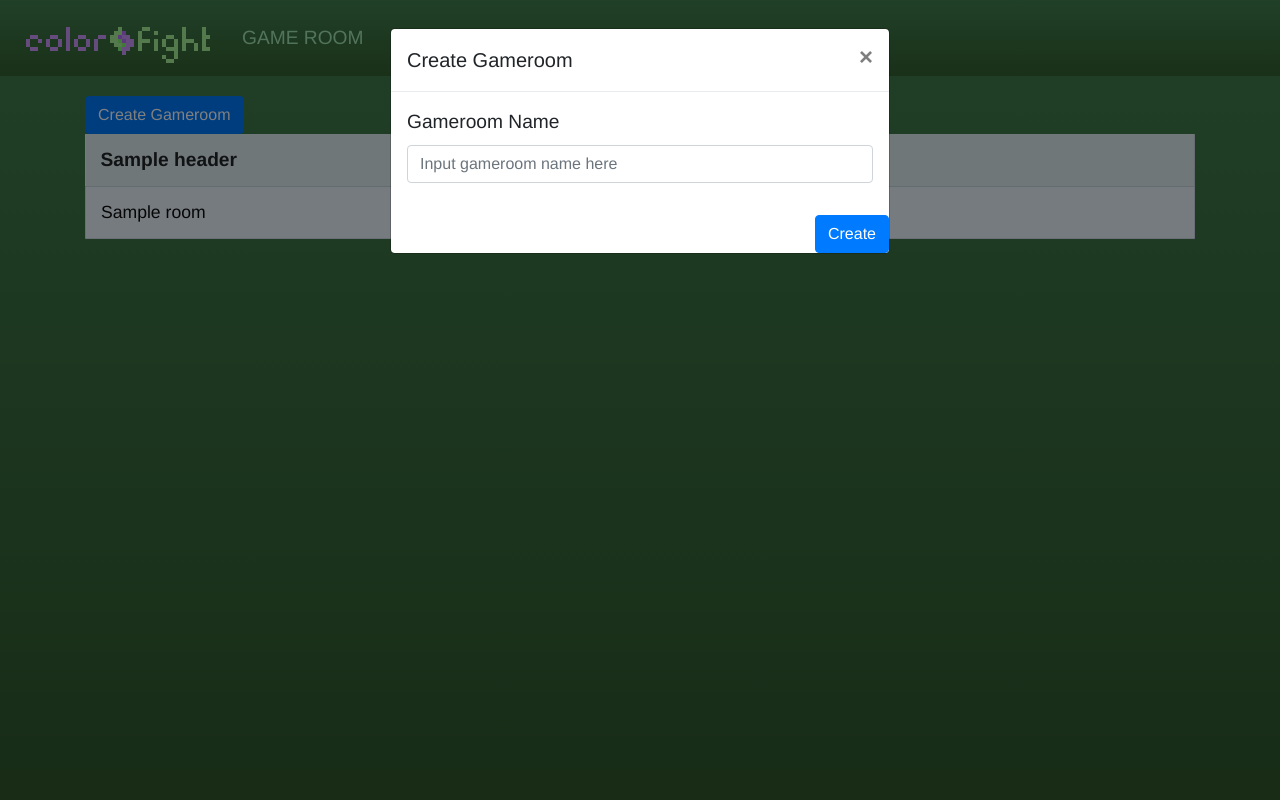
After one commit to gaogaotiantian/ColorFightIIServer, a Python web app: template web/templates/gameroom_list.html in a window 1280 px wide, after a click on "Create Gameroom". The commit adds this page. Run offline with Jinja, Linux system fonts and the light colour scheme; the template is opened without the code that fills it: most values are stand-ins (such as "Sample title", 1, 10 or a date in 2020); some libraries are stand-ins or nearby versions.

Commit message:
Add multiple gamerooms feature in.
Now the players can create their own gameroom

```diff
--- a/web/main.py
+++ b/web/main.py
@@ -15,7 +15,8 @@ async def init_app():
     app = web.Application()
 
     aiohttp_jinja2.setup(app, loader=jinja2.FileSystemLoader(str(PROJECT_ROOT / 'templates')))
-    app['game'] = Colorfight()
+    app['game'] = {}
+    app['game']['public'] = Colorfight()
     app['game_sockets'] = []
     setup_routes(app)
     setup_static_routes(app)
--- a/web/static/gamerender.js
+++ b/web/static/gamerender.js
@@ -2,7 +2,7 @@
 // WebSocket Variables
 
 const gameProtocol  = window.location.protocol=='https:'&&'wss://'||'ws://';
-const gameSocket    = new WebSocket( gameProtocol + window.location.host + "/game_channel" );
+const gameSocket    = new WebSocket( gameProtocol + window.location.host + window.location.pathname + "/game_channel" );
 
 ////////////////////////////////////////////////////////////////////////////////
 // DOM Variables
@@ -259,7 +259,7 @@ function join_game_button() {
 
     if (actionChannel == null) {
         // Open a socket to the action channel.
-        actionChannel = new WebSocket(gameProtocol + window.location.host + "/action_channel");
+        actionChannel = new WebSocket(gameProtocol + window.location.host + window.location.pathname + "/action_channel");
         // Register ourselves when the socket finishes initializing.
         actionChannel.onopen = function() {
             send_join_command(username, password);
--- /dev/null
+++ b/web/static/gameroom_list.js
@@ -0,0 +1,26 @@
+function createGameroom( data ) {
+    if (data && data['gameroom_id']) {
+        $.ajax( {
+            url: "/creategameroom",
+            method: "POST",
+            dataType: "json",
+            contentType: "application/json;charset=UTF-8",
+            data: JSON.stringify( data ),
+            success: function(msg) {
+                document.location.reload()
+            }
+        } );
+    }
+}
+
+function getConfig() {
+    var data = {};
+    data['gameroom_id'] = $( '#gameroom-name' ).val();
+    return data;
+}
+
+$(function() {
+    $( '#create-gameroom-button' ).click( function() {
+        createGameroom( getConfig() );
+    })
+})
--- a/web/static/page.css
+++ b/web/static/page.css
@@ -66,7 +66,7 @@ body {
     border: 0;
 }
 
-.btn {
+.btn-start {
     padding: 15px 20px;
     text-align: center;
     text-transform: uppercase;
@@ -145,3 +145,36 @@ code {
     border-radius: 4px;
     padding: 2px 4px;
 }
+
+.table-container {
+    background: #edf6ff;
+}
+
+table {
+    width: 100%;
+    max-width: 100%;
+    border-color: grey;
+}
+
+thead {
+    display: table-header-group;
+    vertical-align: middle;
+    background: rgba(2, 82, 30, 0.05);
+}
+
+th {
+    border-right: 1.2px solid rgba(8, 27, 83, 0.1);
+    padding: 15px;
+    font-size: 1.2rem;
+}
+
+tr {
+    display: table-row;
+}
+
+td {
+    border: 1.2px solid rgba(8, 27, 83, 0.1);
+    color: #0c0c0c;
+    padding: 15px;
+    font-size: 1.1rem;
+}
--- a/web/templates/gameroom.html
+++ b/web/templates/gameroom.html
@@ -2,7 +2,7 @@
 <html>
   <head>
     {% include 'header.html' %}
-    <link rel="stylesheet" href='./static/gameroom.css'>
+    <link rel="stylesheet" href='/static/gameroom.css'>
   </head>
   <body>
     {% include 'navbar.html' %}
@@ -53,7 +53,7 @@
     </div>
     {% include 'config_modal.html' %}
     <script src="https://cdnjs.cloudflare.com/ajax/libs/pixi.js/4.8.6/pixi.min.js"></script>
-    <script src="./static/gamerender.js"></script>
-    <script src="./static/gamecontrol.js"></script>
+    <script src="/static/gamerender.js"></script>
+    <script src="/static/gamecontrol.js"></script>
   </body>
 </html>
--- /dev/null
+++ b/web/templates/gameroom_list.html
@@ -0,0 +1,69 @@
+<html>
+  <head>
+    {% include 'header.html' %}
+  </head>
+  <body>
+    {% include 'navbar.html' %}
+    <div class="container">
+      <div class="main-content">
+        <div class="row">
+          <div class="col-md-12">
+            <button class="btn btn-primary" data-toggle="modal" data-target="#gameroom-create-modal">Create Gameroom</button>
+          </div>
+        </div>
+        <div class="row">
+          <div class="col-md-12">
+            <div class="table-container">
+              <table>
+                <thead>
+                  <tr>
+                    {% for header in headers %}
+                    <th>
+                      {{ header }}
+                    </th>
+                    {% endfor %}
+                  </tr>
+                </thead>
+                <tbody>
+                  {% for room in gamerooms %}
+                  <tr>
+                    {% for header in headers %}
+                    <td>
+                      {{ room[header] | safe }}
+                    </td>
+                    {% endfor %}
+                  <tr>
+                  {% endfor %}
+                </tbody>
+              </table>
+            </div>
+          </div>
+        </div>
+      </div>
+      <div class="modal fade" id="gameroom-create-modal" tabindex="-1" role="dialog">
+        <div class="modal-dialog" role="document">
+          <div class="modal-content">
+            <div class="modal-header">
+              <h5 class="modal-title">Create Gameroom</h5>
+              <button type="button" class="close" data-dismiss="modal" aria-label="Close">
+                <span aria-hidden="true">&times;</span>
+              </button>
+            </div>
+            <div class="modal-body">
+              <div class="form-group">
+                <label for="gameroom-name">Gameroom Name</label>
+                <input class="form-control" id="gameroom-name" placeholder="Input gameroom name here">
+              </div>
+            </div>
+            <div class="modal-foot text-right">
+              <button type="button" id="create-gameroom-button" class="btn btn-primary">Create</button>
+            </div>
+          </div>
+        </div>
+      </div>
+
+      </div>
+    </div>
+    <script src="/static/gameroom_list.js"></script>
+  </body>
+</html>
```
Also changed, not shown: web/routes.py (+10 -3 lines), web/views.py (+68 -22 lines).
